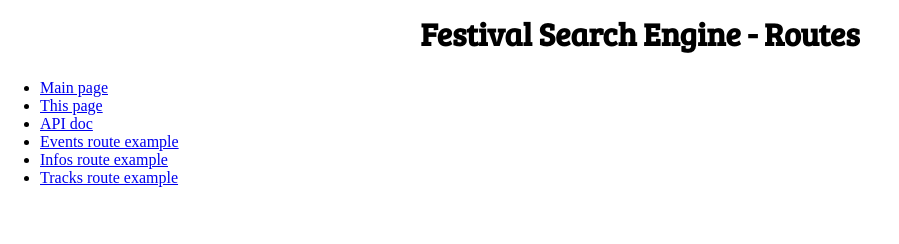
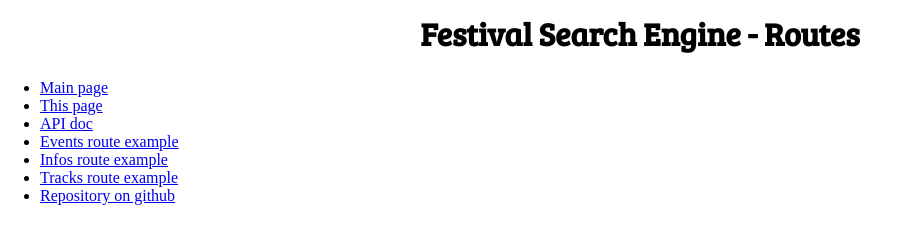
Before and after one commit to stevenliatti/FestivalSearchEngine, a website: page src/frontend/routes.html in a window 1280 px wide. Shown: the whole page, without its empty margins (0-899 px from the left). Drawn offline with Linux system fonts and the light colour scheme; files that its build step writes are made by us from their sources; files whose address does not match are found by name.

Commit message:
Add light stuff in routes.html and readme.md
On branch master

Changes to be committed:
	modified:   README.md
	modified:   src/frontend/routes.html

```diff
--- a/src/frontend/routes.html
+++ b/src/frontend/routes.html
@@ -15,6 +15,7 @@
         <li><a href="/events/artist=Metallica/location=Switzerland">Events route example</a></li>
         <li><a href="/infos/artist=Metallica">Infos route example</a></li>
         <li><a href="/tracks/artist=Metallica/country_code=US">Tracks route example</a></li>
+        <li><a href="https://github.com/HVYVince/FestivalSearchEngine">Repository on github</a></li>
     </ul>
 </body>
 </html>
```
Also changed, not shown: README.md.
